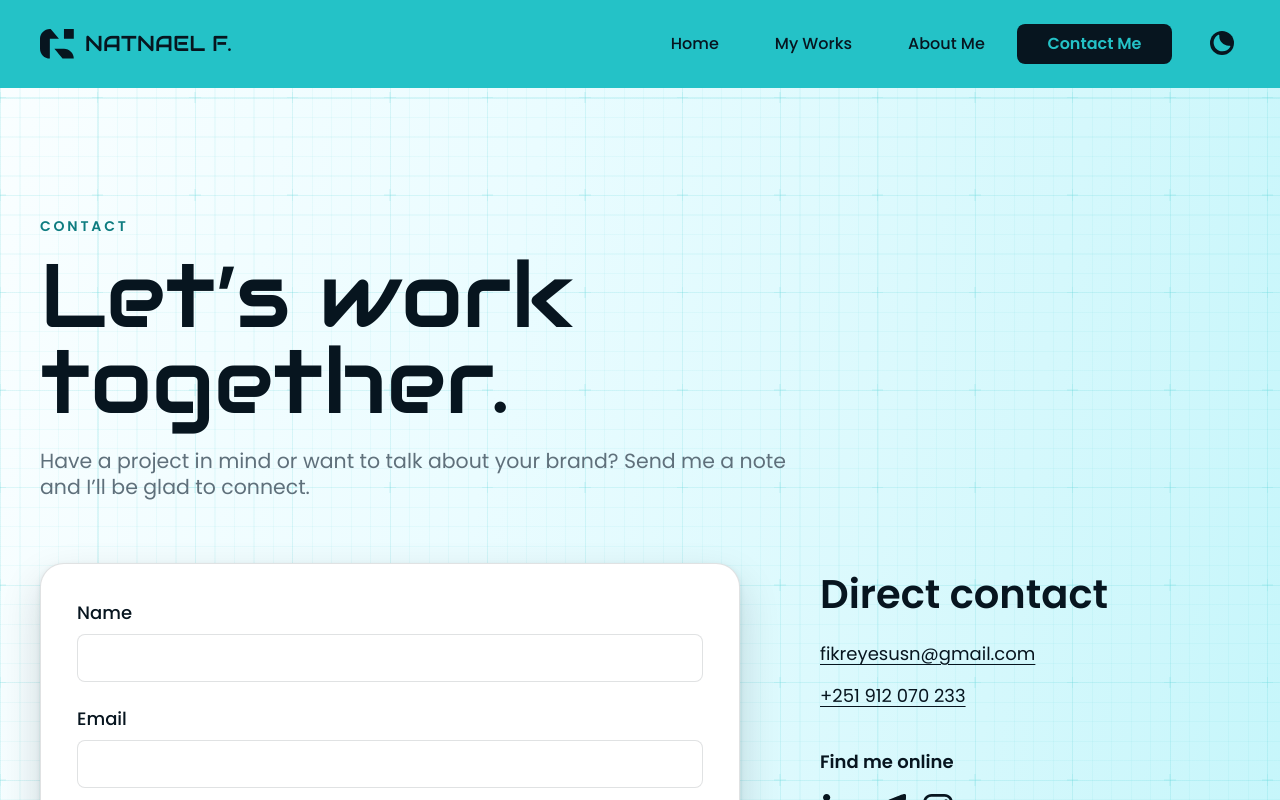
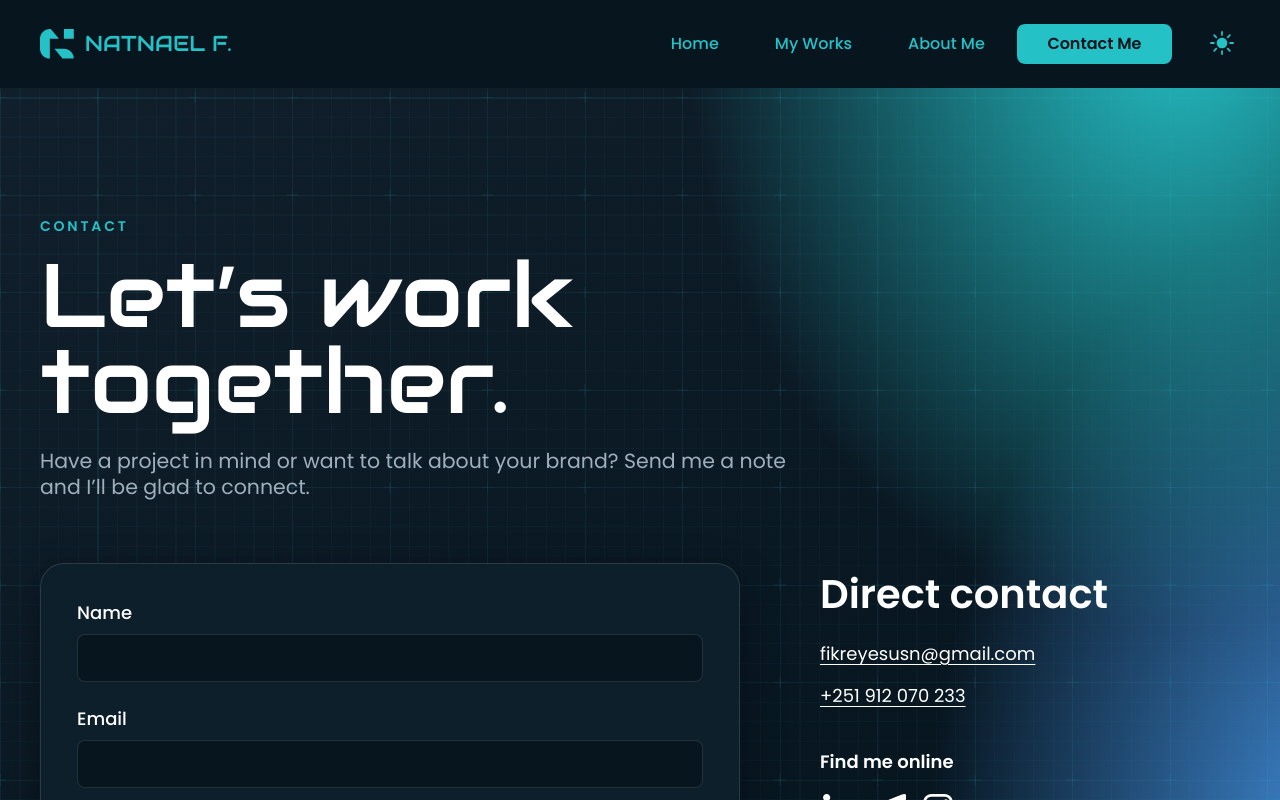
Before and after one commit to SamuelAlehegn/nattyfy-portfolio, a React (Vite) app: page /contact in a window 1280 px wide. Shown: the top 800 px of the page. Built offline with nearby package versions, Linux system fonts and the light colour scheme.

Commit message:
feat(theme): default to dark mode
New visitors now get the dark theme before first paint, while saved light and system preferences are still respected.

```diff
--- a/index.html
+++ b/index.html
@@ -3,7 +3,7 @@
   <head>
     <meta charset="UTF-8" />
     <meta name="viewport" content="width=device-width, initial-scale=1.0" />
-    <meta name="theme-color" content="#24c2c7" />
+    <meta name="theme-color" content="#07151f" />
     <link rel="icon" type="image/svg+xml" href="%BASE_URL%favicon.svg" />
     <meta
       name="description"
--- a/src/theme/ThemeProvider.tsx
+++ b/src/theme/ThemeProvider.tsx
@@ -4,6 +4,7 @@ import type { ResolvedTheme, ThemeMode } from '@/types/theme';
 import { ThemeContext } from './theme-context';
 import {
   applyTheme,
+  DEFAULT_THEME_MODE,
   getSystemTheme,
   isThemeMode,
   readStoredTheme,
@@ -18,7 +19,7 @@ interface ThemeProviderProps {
 export function ThemeProvider({ children }: ThemeProviderProps) {
   // The inline pre-paint script has already applied the correct class. The provider
   // reads the same source of truth and keeps React state in sync with it.
-  const [theme, setThemeState] = useState<ThemeMode>(() => readStoredTheme() ?? 'system');
+  const [theme, setThemeState] = useState<ThemeMode>(() => readStoredTheme() ?? DEFAULT_THEME_MODE);
   const [systemTheme, setSystemTheme] = useState<ResolvedTheme>(() => getSystemTheme());
 
   const resolvedTheme: ResolvedTheme = theme === 'system' ? systemTheme : theme;
@@ -57,7 +58,7 @@ export function ThemeProvider({ children }: ThemeProviderProps) {
         return;
       }
 
-      setThemeState(isThemeMode(event.newValue) ? event.newValue : 'system');
+      setThemeState(isThemeMode(event.newValue) ? event.newValue : DEFAULT_THEME_MODE);
     };
 
     window.addEventListener('storage', handleStorage);
--- a/src/theme/theme-script.ts
+++ b/src/theme/theme-script.ts
@@ -1,4 +1,7 @@
 export const THEME_STORAGE_KEY = 'natnael-theme';
+
+/** First-visit fallback. Visitors can still switch to light or system. */
+export const DEFAULT_THEME_MODE = 'dark' as const;
 
 export const THEME_COLORS = {
   light: '#24c2c7',
@@ -7,6 +10,8 @@ export const THEME_COLORS = {
 
 export const themeInitScript = `(function(){try{var key=${JSON.stringify(
   THEME_STORAGE_KEY,
-)};var stored=localStorage.getItem(key);var mode=stored==='light'||stored==='dark'||stored==='system'?stored:'system';var systemDark=window.matchMedia('(prefers-color-scheme: dark)').matches;var resolved=mode==='dark'||(mode==='system'&&systemDark)?'dark':'light';var root=document.documentElement;root.classList.toggle('dark',resolved==='dark');root.dataset.theme=resolved;root.style.colorScheme=resolved;var meta=document.querySelector('meta[name="theme-color"]');if(meta){meta.setAttribute('content',resolved==='dark'?${JSON.stringify(
+)};var stored=localStorage.getItem(key);var mode=stored==='light'||stored==='dark'||stored==='system'?stored:${JSON.stringify(
+  DEFAULT_THEME_MODE,
+)};var systemDark=window.matchMedia('(prefers-color-scheme: dark)').matches;var resolved=mode==='dark'||(mode==='system'&&systemDark)?'dark':'light';var root=document.documentElement;root.classList.toggle('dark',resolved==='dark');root.dataset.theme=resolved;root.style.colorScheme=resolved;var meta=document.querySelector('meta[name="theme-color"]');if(meta){meta.setAttribute('content',resolved==='dark'?${JSON.stringify(
   THEME_COLORS.dark,
 )}:${JSON.stringify(THEME_COLORS.light)});}}catch(e){}})();`;
--- a/src/theme/theme-storage.ts
+++ b/src/theme/theme-storage.ts
@@ -1,7 +1,7 @@
 import type { ResolvedTheme, ThemeMode } from '@/types/theme';
 import { THEME_COLORS, THEME_STORAGE_KEY } from './theme-script';
 
-export { THEME_STORAGE_KEY };
+export { DEFAULT_THEME_MODE, THEME_STORAGE_KEY } from './theme-script';
 
 export function isThemeMode(value: unknown): value is ThemeMode {
   return value === 'light' || value === 'dark' || value === 'system';
```
Also changed, not shown: 2 other files (tests, documents, lock files or other folders).
